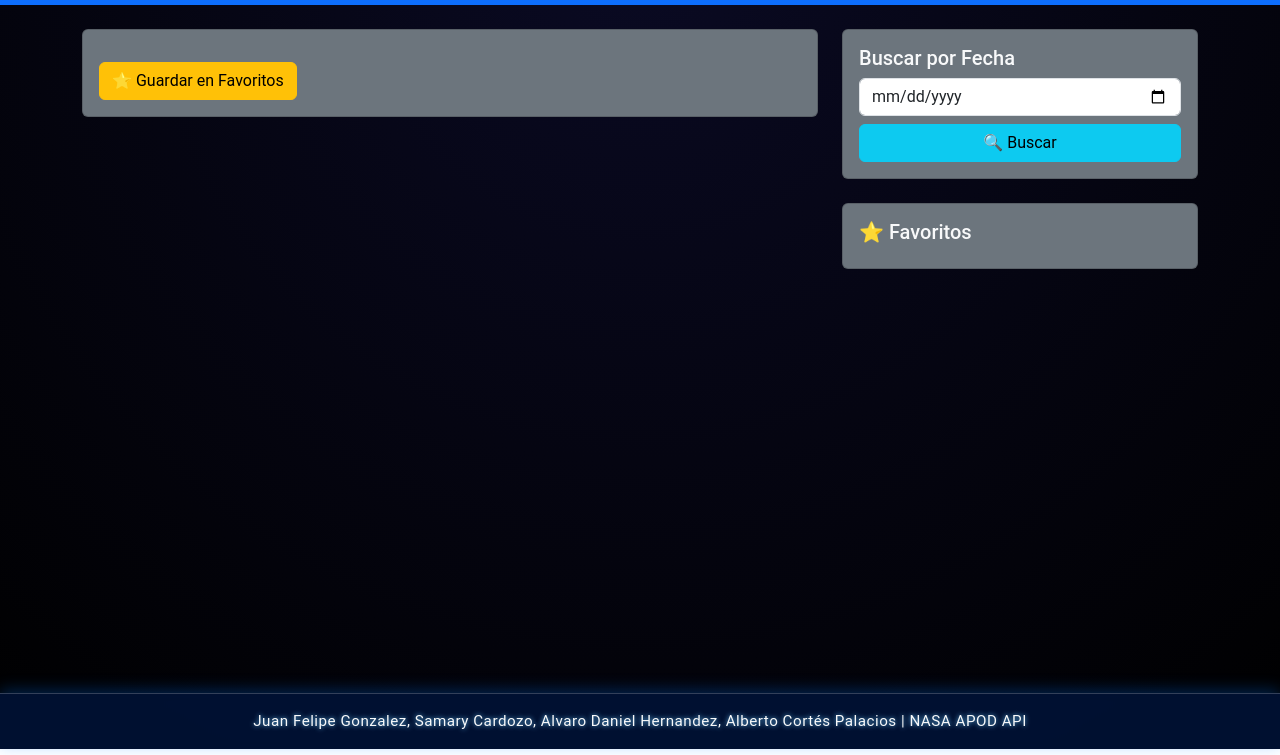
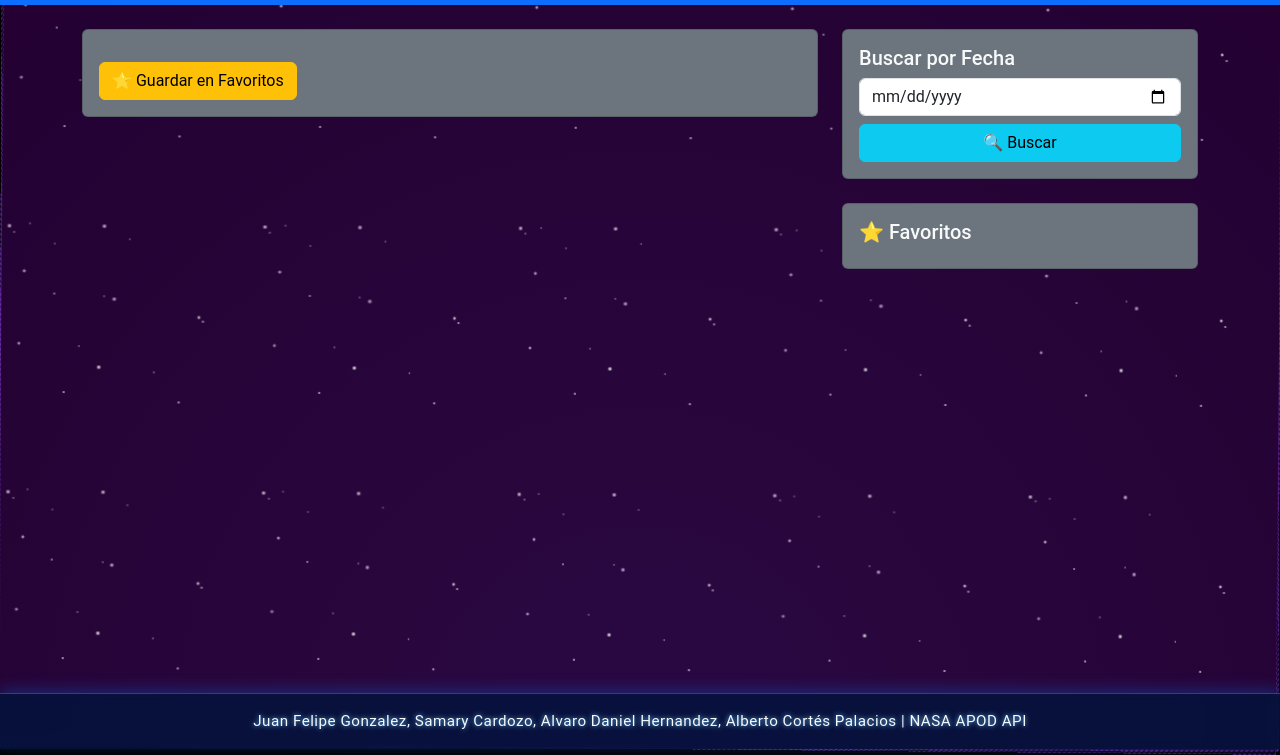
Before and after one commit to Dan802/31.2-NASA-APOD, a plain HTML site: page index.html in a window 1280 px wide. Shown: the part 51-806 px from the top of the page. Drawn offline with nearby package versions, Linux system fonts and the light colour scheme; a script that the page names is missing.

Commit message:
animacion fondo

```diff
--- a/index.html
+++ b/index.html
@@ -11,6 +11,9 @@
 </head>
 
 <body class="space-body text-light">
+  <div class="space space1"></div>
+  <div class="space space2"></div>
+  <div class="space space3"></div>
 
 
   <nav class="navbar navbar-dark bg-primary app-navbar">
@@ -89,4 +92,5 @@
   <script src="https://cdn.jsdelivr.net/npm/bootstrap@5.3.2/dist/js/bootstrap.bundle.min.js"></script>
   <script src="app.js"></script>
 </body>
+
 </html>
--- a/style.css
+++ b/style.css
@@ -1,5 +1,8 @@
 body {
     padding-bottom: 90px;
+    margin: 0;
+    overflow-x: hidden;
+    font-family: "Roboto", sans-serif;
 }
 
 .space-body {
@@ -12,6 +15,91 @@ body {
     color: #fff;
 }
 
+
+.space-body {
+    min-height: 100vh;
+    position: relative;
+    color: #fff;
+    background: radial-gradient(circle at bottom, #0a0a1a 0%, #000 100%);
+    overflow: hidden;
+}
+
+
+.app-footer {
+    position: fixed;
+    left: 0;
+    bottom: 0;
+    width: 100%;
+    background: rgba(0, 20, 60, 0.8);
+    backdrop-filter: blur(6px);
+    box-shadow: 0 -3px 15px rgba(0, 120, 255, 0.3);
+    border-top: 1px solid rgba(255, 255, 255, 0.2);
+    z-index: 1000;
+}
+
+.app-footer p {
+    margin: 0;
+    font-size: 0.95rem;
+    letter-spacing: 0.5px;
+    text-shadow: 0 0 5px #6ac7ff;
+}
+
+
+/* Capa base para fondo  */
+.space {
+    position: absolute;
+    top: 0;
+    left: 0;
+    right: 0;
+    bottom: 0;
+    background: rgba(110, 0, 150, 0.12) center / 250px 250px round;
+    border: 1px dashed rgba(150, 80, 255, 0.3);
+    animation: space-rotate 180s ease-in-out infinite;
+    pointer-events: none;
+    z-index: -1;
+}
+
+
+.space1 {
+    animation-duration: 180s;
+    background-image:
+        radial-gradient(1px 1px at 25px 5px, #fff, transparent),
+        radial-gradient(1px 1px at 50px 25px, #fff, transparent),
+        radial-gradient(1px 1px at 125px 20px, #fff, transparent),
+        radial-gradient(1.5px 1.5px at 50px 75px, #fff, transparent),
+        radial-gradient(2px 2px at 15px 125px, #fff, transparent),
+        radial-gradient(2.5px 2.5px at 110px 80px, #fff, transparent);
+}
+
+.space2 {
+    animation-duration: 240s;
+    background-image:
+        radial-gradient(1px 1px at 75px 125px, #fff, transparent),
+        radial-gradient(1px 1px at 100px 75px, #fff, transparent),
+        radial-gradient(1.5px 1.5px at 199px 100px, #fff, transparent),
+        radial-gradient(2px 2px at 20px 50px, #fff, transparent),
+        radial-gradient(2.5px 2.5px at 100px 5px, #fff, transparent),
+        radial-gradient(2.5px 2.5px at 5px 5px, #fff, transparent);
+}
+
+.space3 {
+    animation-duration: 300s;
+    background-image:
+        radial-gradient(1px 1px at 10px 10px, #fff, transparent),
+        radial-gradient(1px 1px at 150px 150px, #fff, transparent),
+        radial-gradient(1.5px 1.5px at 60px 170px, #fff, transparent),
+        radial-gradient(1.5px 1.5px at 175px 180px, #fff, transparent),
+        radial-gradient(2px 2px at 195px 95px, #fff, transparent),
+        radial-gradient(2.5px 2.5px at 95px 145px, #fff, transparent);
+}
+
+/* Animación */
+@keyframes space-rotate {
+    40% { opacity: 0.75; }
+    50% { opacity: 0.25; }
+    60% { opacity: 0.75; }
+    100% { transform: rotate(360deg); }
+}
 
 .app-footer {
     position: fixed;
```
